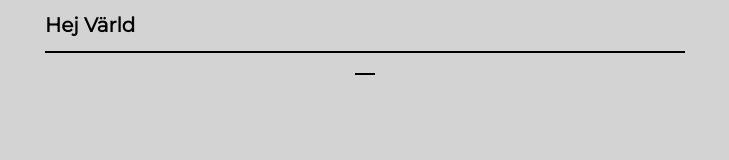
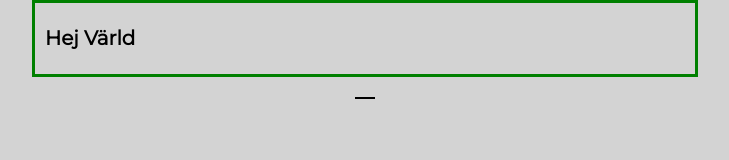
Before and after one commit to Caledonia87/Caledonia87.github.io, a plain HTML site: page index.html in a window 1280 px wide. Shown: the whole page, without its empty margins (275-1004 px from the left). Drawn offline with Linux system fonts and the light colour scheme.

Commit message:
Update style.css

```diff
--- a/Styles/style.css
+++ b/Styles/style.css
@@ -20,12 +20,10 @@ body {
 	border-bottom: 2px solid black;
 }
 .header {
-	display:flex;
-	margin:auto;
-	width:50%;
-	flex-flow:column;
-	position:center;
-	border-bottom: 2px solid black;
+	margin: auto;
+	width: 50%;
+	border: 3px solid green;
+	padding: 10px;
 
 }
 .footer, .main {
```
